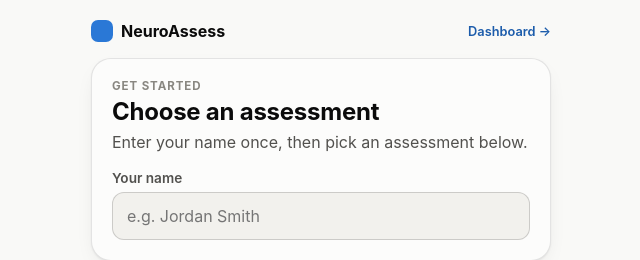
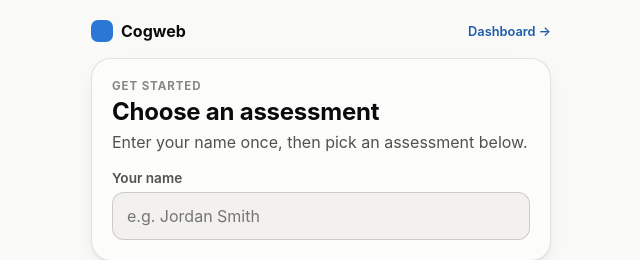
Before and after one commit to dvtran/cogweb, a plain HTML site: page index.html in a window 1280 px wide. Shown: the top 260 px of the page, 319-959 px from the left. Drawn offline with Linux system fonts and the light colour scheme.

Commit message:
Add files via upload

```diff
--- a/index.html
+++ b/index.html
@@ -2,7 +2,7 @@
 <html lang="en">
 <head>
 <meta charset="utf-8">
-<title>NeuroAssess</title>
+<title>Cogweb</title>
 <meta name="viewport" content="width=device-width, initial-scale=1, maximum-scale=1, viewport-fit=cover">
 <meta name="color-scheme" content="light dark">
 <style>
@@ -741,7 +741,7 @@ var CONFIG = {
     return '' +
       '<div class="wrap">' +
         '<div class="top-nav">' +
-          '<div class="brand"><span class="mark"></span><span>NeuroAssess</span></div>' +
+          '<div class="brand"><span class="mark"></span><span>Cogweb</span></div>' +
           '<a class="plain tiny" href="#/dashboard">Dashboard →</a>' +
         '</div>' +
 
```
